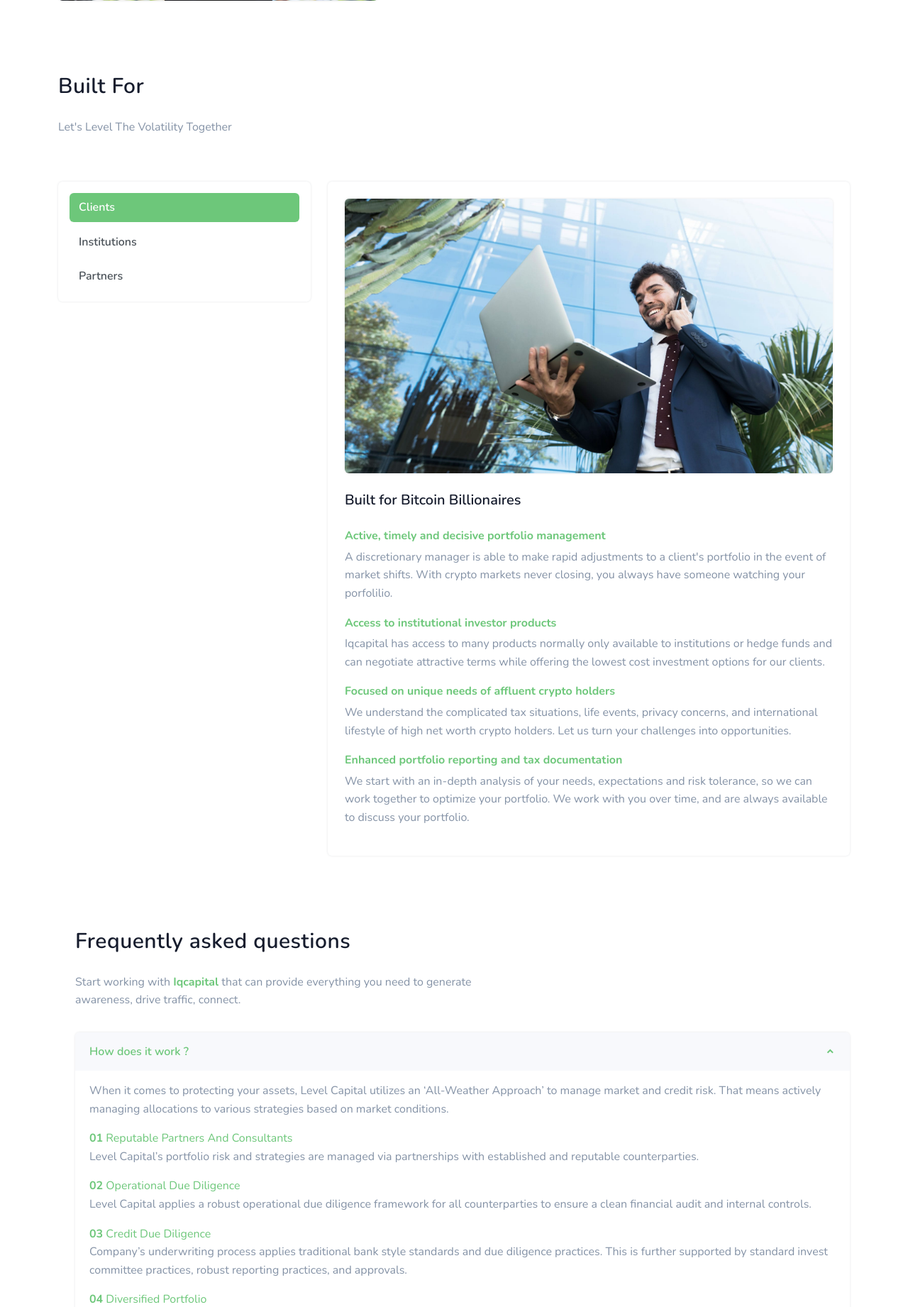
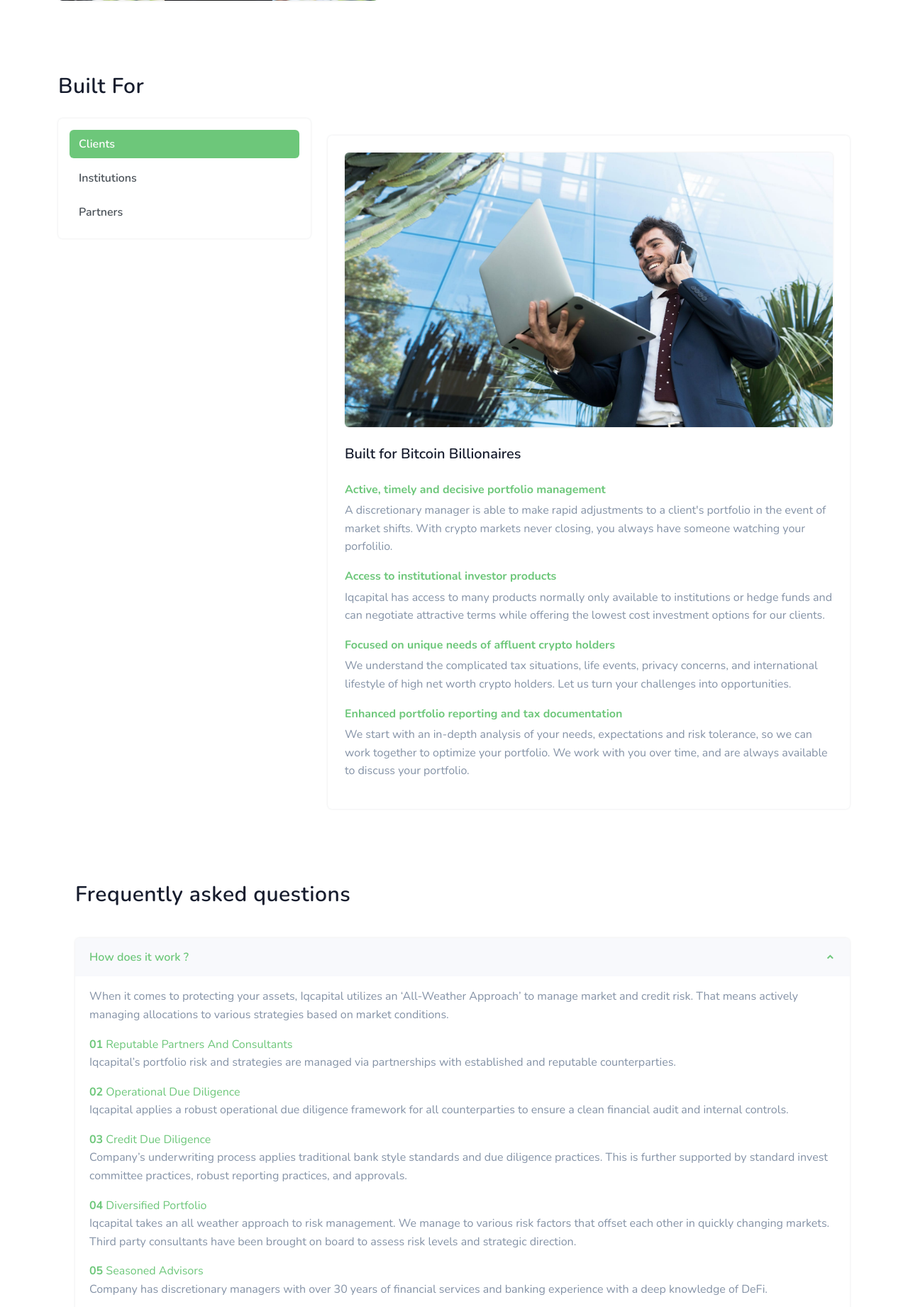
Before and after one commit to MSarmadQadeer/debank-and-nanoly-scrapping, a Flask app: page / in a window 1280 px wide. Shown: the part 1225-3067 px from the top of the page at 71% size. Run offline with Flask 2, Linux system fonts and the light colour scheme; some libraries are stand-ins or nearby versions.

Commit message:
made some improvements - like changing name

```diff
--- a/templates/about.html
+++ b/templates/about.html
@@ -76,10 +76,6 @@
                         <li class="mb-1"><span class="text-primary h5 me-2"><i class="uil uil-check-circle align-middle"></i></span><span class="fw-medium text-primary">Crypto Financial Products -</span>  Capital preservation bond.</li>
                         <li class="mb-1"><span class="text-primary h5 me-2"><i class="uil uil-check-circle align-middle"></i></span><span class="fw-medium text-primary">Separately Managed Accounts -</span>  >$5 Million bespoke portfolio.</li>
                     </ul>
-
-                    <div class="mt-4">
-                        <a href="javascript:void(0)" class="btn btn-soft-primary"><i class="uil uil-wallet"></i> Go to wallet</a>
-                    </div>
                 </div>
             </div><!--end col-->
 
--- a/templates/index.html
+++ b/templates/index.html
@@ -112,17 +112,16 @@
     </div><!--end container-->
 
     <div class="container mt-100 mt-60">
-        <div class="row align-items-end mb-4 pb-2">
+        <div class="row align-items-end pb-2">
             <div class="col-md-8">
                 <div class="section-title text-center text-md-start">
-                    <h4 class="title mb-4">Built For</h4>
-                    <p class="text-muted mb-0 para-desc">Let's Level The Volatility Together</p>
+                    <h4 class="title">Built For</h4>
                 </div>
             </div><!--end col-->
         </div><!--end row-->
 
         <div class="row">
-            <div class="col-md-4 mt-4 pt-2">
+            <div class="col-md-4 pt-2">
                 <ul class="nav nav-pills nav-justified flex-column bg-white rounded shadow p-3 mb-0 sticky-bar" id="pills-tab" role="tablist">
                     <li class="nav-item">
                         <a class="nav-link rounded active" id="dentalcare" data-bs-toggle="pill" href="#dental" role="tab" aria-controls="dental" aria-selected="false">
@@ -184,7 +183,7 @@
                         <img src="../static/images/partners.jpg" class="img-fluid rounded shadow" alt="">
                         <div class="mt-4">
                             <h5 class="mb-4">Built for Partners</h5>
-                            <p class="text-muted mb-3">Level Capital is a one stop shop for the Crypto Asset Management Revolution. Together with our partners - the technology companies and financial institutions pioneering the blockchain technology movement - we are rebuilding the world of finance. Level has pioneered many asset management techniques that are more common to traditional financial services, and adapted it to cryptocurrency portfolio management. We turn blockchain projects into investable assets so our partners don’t have to take risks they don’t want to or spend money they don’t have.</p>
+                            <p class="text-muted mb-3">Iqcapital is a one stop shop for the Crypto Asset Management Revolution. Together with our partners - the technology companies and financial institutions pioneering the blockchain technology movement - we are rebuilding the world of finance. Level has pioneered many asset management techniques that are more common to traditional financial services, and adapted it to cryptocurrency portfolio management. We turn blockchain projects into investable assets so our partners don’t have to take risks they don’t want to or spend money they don’t have.</p>
                         </div>
                     </div><!--end teb pane-->
                 </div><!--end tab content-->
@@ -202,8 +201,7 @@
             <div class="col-12 mt-4 mt-sm-0 pt-2 pt-sm-0">
                 <div class="ms-lg-4">
                     <div class="section-title mb-4 pb-2">
-                        <h4 class="title mb-4">Frequently asked questions</h4>
-                        <p class="text-muted para-desc mb-0">Start working with <span class="text-primary fw-bold">Iqcapital</span> that can provide everything you need to generate awareness, drive traffic, connect.</p>
+                        <h4 class="title">Frequently asked questions</h4>
                     </div>
 
                     <div class="accordion" id="accordionExample">
@@ -217,25 +215,25 @@
                             <div id="collapseOne" class="accordion-collapse border-0 collapse show" aria-labelledby="headingOne"
                                 data-bs-parent="#accordionExample">
                                 <div class="accordion-body text-muted bg-white">
-                                    <p>When it comes to protecting your assets, Level Capital utilizes an ‘All-Weather Approach’ to manage market and credit risk. That means actively managing allocations to various strategies based on market conditions.</p>
+                                    <p>When it comes to protecting your assets, Iqcapital utilizes an ‘All-Weather Approach’ to manage market and credit risk. That means actively managing allocations to various strategies based on market conditions.</p>
 
                                     <p class="text-primary mb-0"><span class="fw-bold">01</span> Reputable Partners And Consultants</p>
-                                    <p>Level Capital’s portfolio risk and strategies are managed via partnerships with established and reputable counterparties.</p>
+                                    <p>Iqcapital’s portfolio risk and strategies are managed via partnerships with established and reputable counterparties.</p>
 
                                     <p class="text-primary mb-0"><span class="fw-bold">02</span> Operational Due Diligence</p>
-                                    <p>Level Capital applies a robust operational due diligence framework for all counterparties to ensure a clean financial audit and internal controls.</p>
+                                    <p>Iqcapital applies a robust operational due diligence framework for all counterparties to ensure a clean financial audit and internal controls.</p>
 
                                     <p class="text-primary mb-0"><span class="fw-bold">03</span> Credit Due Diligence</p>
                                     <p>Company’s underwriting process applies traditional bank style standards and due diligence practices. This is further supported by standard invest committee practices, robust reporting practices, and approvals.</p>
 
                                     <p class="text-primary mb-0"><span class="fw-bold">04</span> Diversified Portfolio</p>
-                                    <p>Level Capital takes an all weather approach to risk management. We manage to various risk factors that offset each other in quickly changing markets. Third party consultants have been brought on board to assess risk levels and strategic direction.</p>
+                                    <p>Iqcapital takes an all weather approach to risk management. We manage to various risk factors that offset each other in quickly changing markets. Third party consultants have been brought on board to assess risk levels and strategic direction.</p>
 
                                     <p class="text-primary mb-0"><span class="fw-bold">05</span> Seasoned Advisors</p>
                                     <p>Company has discretionary managers with over 30 years of financial services and banking experience with a deep knowledge of DeFi.</p>
 
                                     <p class="text-primary mb-0"><span class="fw-bold">06</span> Fee Schedule</p>
-                                    <p>Level Capital offers a fee-only advisory service, which is not only low-cost but free of the conflicts of interest that are often created by commission models.</p>
+                                    <p>Iqcapital offers a fee-only advisory service, which is not only low-cost but free of the conflicts of interest that are often created by commission models.</p>
                                 </div>
                             </div>
                         </div>
@@ -271,19 +269,19 @@
                             <div id="collapseThree" class="accordion-collapse border-0 collapse" aria-labelledby="headingThree"
                                 data-bs-parent="#accordionExample">
                                 <div class="accordion-body text-muted bg-white">
-                                    <p>Level Capital shows a proven track record of asset management in both the DeFi and traditional finance worlds.</p>
+                                    <p>Iqcapital shows a proven track record of asset management in both the DeFi and traditional finance worlds.</p>
 
                                     <p class="text-primary mb-0"><span class="fw-bold">01</span> Collateralized Or Guaranteed Lending</p>
-                                    <p>For crypto-based lending, Level Capital requires corporate guarantees sufficient to ensure coverage of principal loan amounts. We do not lend to short sellers to avoid outsized credit risk in volatile markets.</p>
+                                    <p>For crypto-based lending, Iqcapital requires corporate guarantees sufficient to ensure coverage of principal loan amounts. We do not lend to short sellers to avoid outsized credit risk in volatile markets.</p>
 
                                     <p class="text-primary mb-0"><span class="fw-bold">02</span> Layers Of Risk Management</p>
-                                    <p>Level Capital performs daily risk management assessments and has real-time market monitoring 24/7. Reserve accounts are in place to support trading activities and all crypto positions are hedged, always with high collateral requirements and against solid counter parties.</p>
+                                    <p>Iqcapital performs daily risk management assessments and has real-time market monitoring 24/7. Reserve accounts are in place to support trading activities and all crypto positions are hedged, always with high collateral requirements and against solid counter parties.</p>
 
                                     <p class="text-primary mb-0"><span class="fw-bold">03</span> Institutional Framework</p>
-                                    <p>Level Capital adopts best practices related to risk management and lending on an institutional level. Our capital markets team has decades of experience from top Wall Street firms.</p>
+                                    <p>Iqcapital adopts best practices related to risk management and lending on an institutional level. Our capital markets team has decades of experience from top Wall Street firms.</p>
 
                                     <p class="text-primary mb-0"><span class="fw-bold">04</span> Regulatory</p>
-                                    <p>Level Capital takes a conservative approach to compliance and utilizes a top tier compliance team which includes periodic outside audits. Our service providers include top legal, consulting, servicing, and other professional advisors.</p>
+                                    <p>Iqcapital takes a conservative approach to compliance and utilizes a top tier compliance team which includes periodic outside audits. Our service providers include top legal, consulting, servicing, and other professional advisors.</p>
 
                                     <p class="text-primary mb-0"><span class="fw-bold">05</span> Insurance</p>
                                     <p>Our DeFi non-custodial solution through Fireblocks ensures that smart contracts on the Ethereum blockchain provide an added layer of security and no counterparty risk. For custodial solutions, Fireblocks employs a comprehensive insurance policy up to $30M that covers assets in storage, transfer and E&amp;O.</p>
--- a/templates/layout.html
+++ b/templates/layout.html
@@ -180,7 +180,7 @@
                                         <div class="mb-3">
                                             <label class="form-label">Your Public Address</label>
                                             <div class="form-icon position-relative">
-                                                <i data-feather="map-pin" class="fea icon-sm icons"></i>
+                                                <i data-feather="dollar-sign" class="fea icon-sm icons"></i>
                                                 <input name="public-address" class="form-control ps-5" placeholder="Public Address :" value="{{ publicAddress }}">
                                             </div>
                                         </div>
@@ -198,7 +198,7 @@
 
                                     <div class="col-12">
                                         <div class="mb-3">
-                                            <label class="form-label">Your Message <span class="text-danger">*</span></label>
+                                            <label class="form-label">Your Message</label>
                                             <div class="form-icon position-relative">
                                                 <i data-feather="message-circle" class="fea icon-sm icons clearfix"></i>
                                                 <textarea name="message" rows="4" class="form-control ps-5" placeholder="Message :"></textarea>
```
